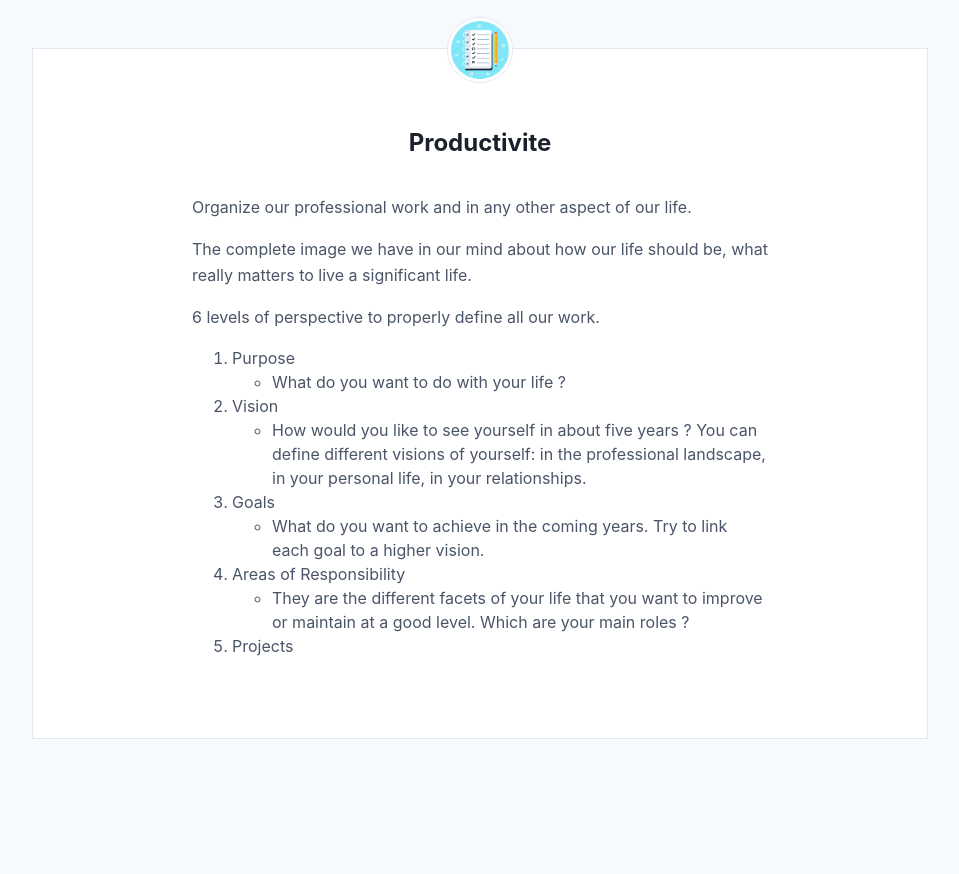
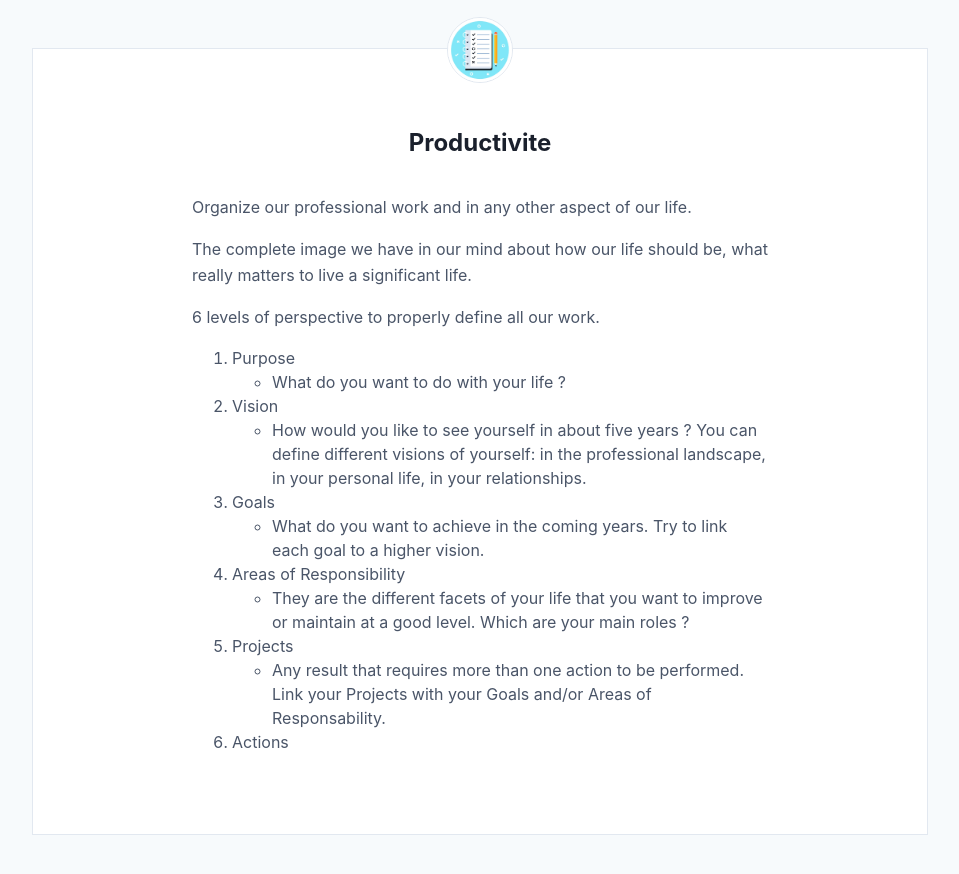
Before and after one commit to greglejeune/blog, a Jekyll site: the page built from _posts/2020-02-29-productivity.md, in a window 1280 px wide. Shown: the top 874 px of the page, without its empty margins (160-1119 px from the left). Built offline with Jekyll 4.4.1, drawn with Linux system fonts in a browser that asks for light colours.

Commit message:
Update 2020-02-29-productivity.md

```diff
--- a/_posts/2020-02-29-productivity.md
+++ b/_posts/2020-02-29-productivity.md
@@ -40,5 +40,11 @@ categories: gdp
       </li>
     </ul>
     <li>Projects</li>
+    <ul>
+      <li>
+        Any result that requires more than one action to be performed. Link your Projects with your Goals and/or Areas of Responsability.
+      </li>
+    </ul>
+    <li>Actions</li>
   </ol>
 </div>
```
